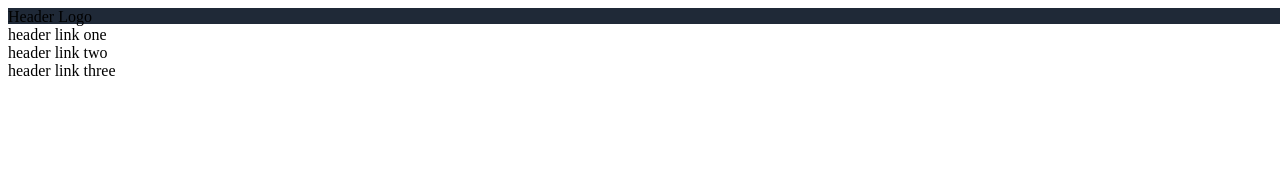
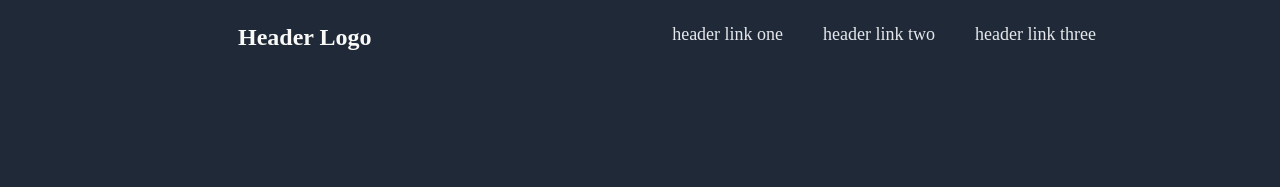
Before and after one commit to rl-miguel/landing-page, a plain HTML site: page index.html in a window 1280 px wide. Drawn offline with Linux system fonts and the light colour scheme.

Commit message:
Add style properties for header

```diff
--- a/style.css
+++ b/style.css
@@ -2,16 +2,40 @@
     box-sizing:border-box;
 }
 
-.header{
-    background-color:#1F2937;
-    height:2vh;
-    width:100vw;
+body{
+    background:#1F2937;
 
 }
+.header,
+.footer{
+    background:#1F2937;
+    height:20vh;
+    width:85vw;
+}
 
-.header.logo{
+.header{
+    display:flex;
+    flex-flow:row nowrap;
+    margin-top:24px;
+
+    gap:40px;
+}
+
+
+
+.headerlogo{
     font-size:24px;
     color:#F9FAF8;
+    margin-right:auto;
+    font-weight:bolder;
+    margin-left:230px;
+}
+
+
+.main{
+    height:18vh;
+    display:block;
+
 }
 
 .main.title{
@@ -20,8 +44,8 @@
     color:#F9FAF8;
 }
 
-.header.link,
-.main.subtext{
+.headerlink,
+.mainsubtext{
     font-size:18px;
     color:#E5E7EB;
 }
```
